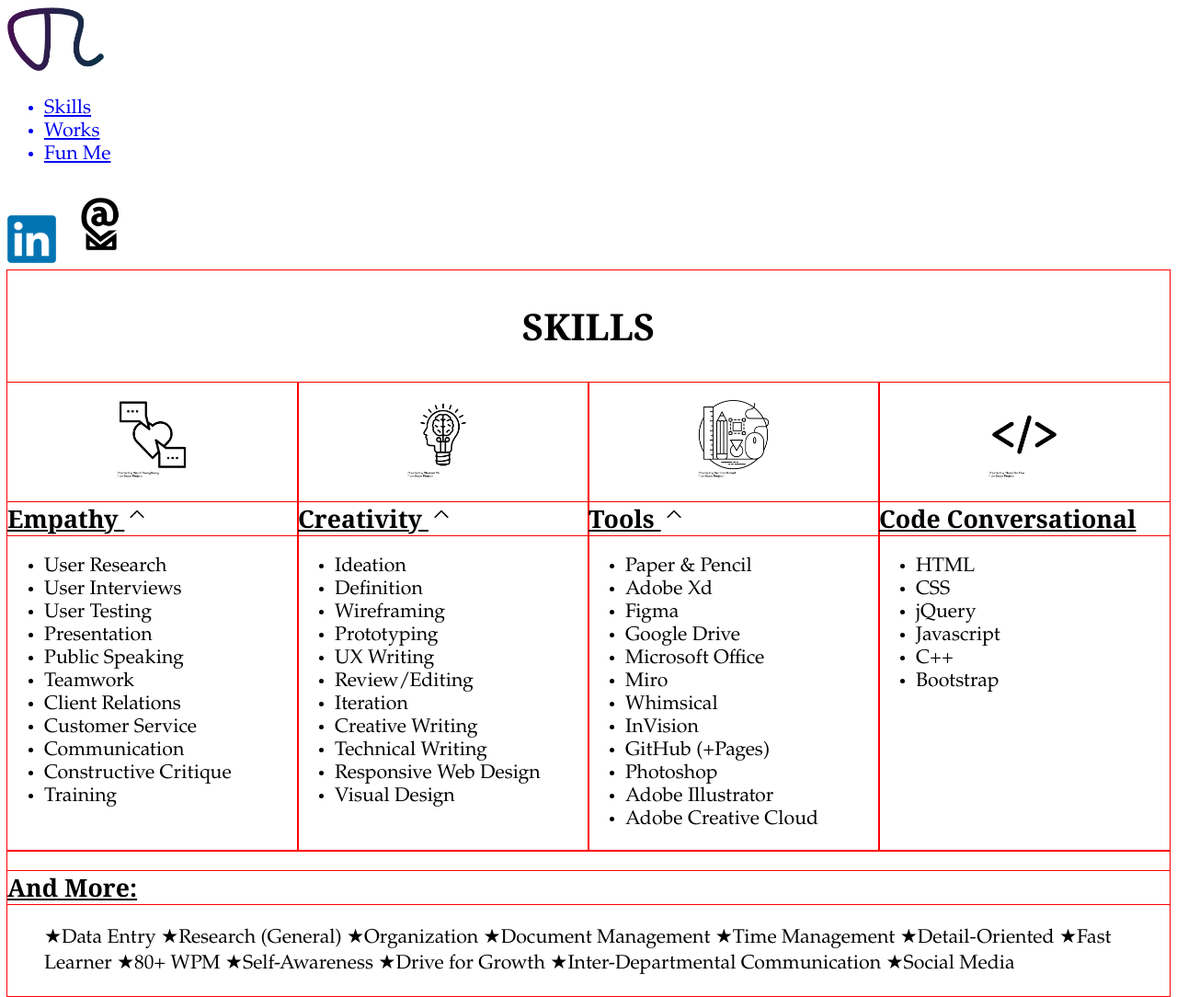
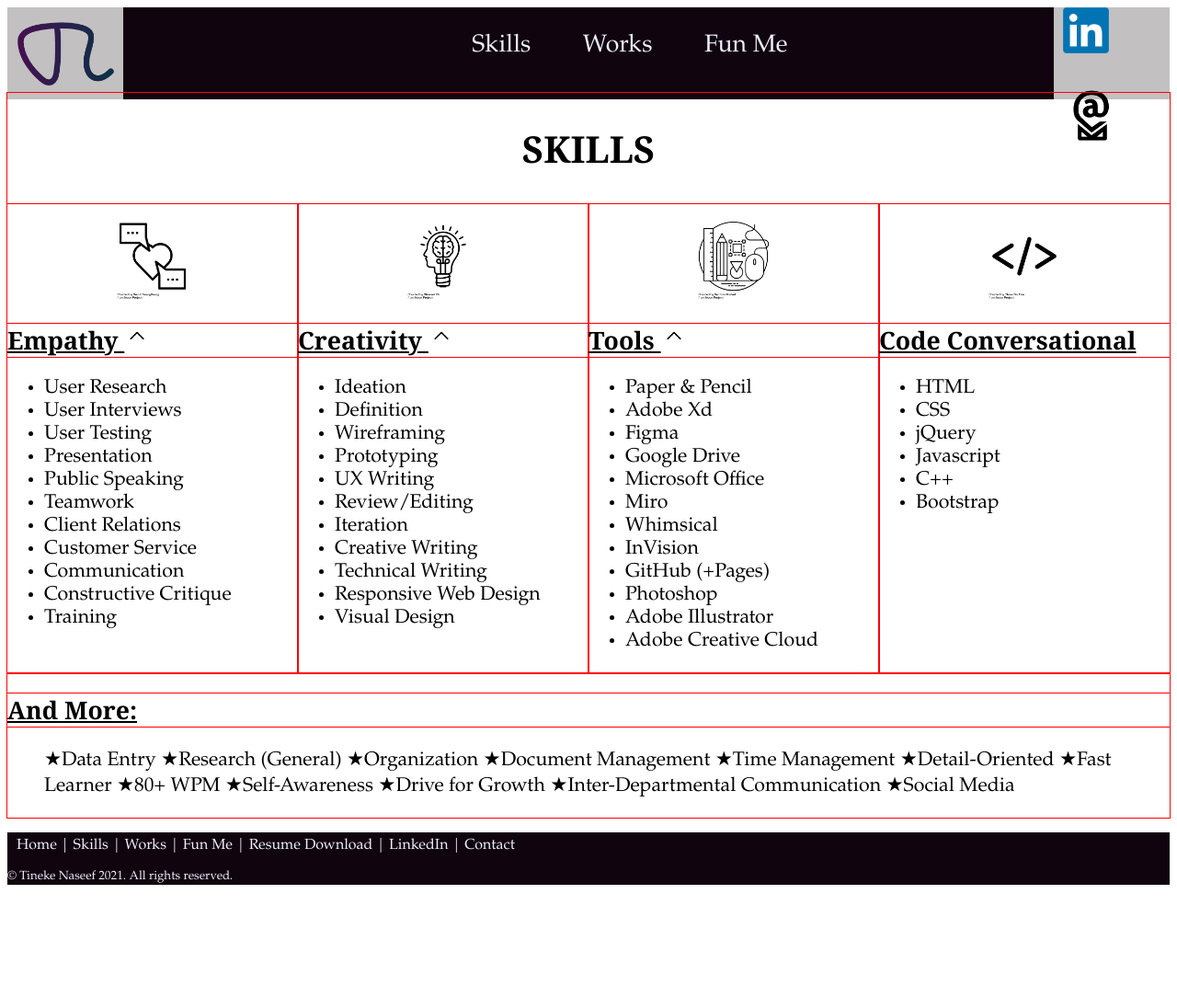
Before and after one commit to tnaseef/UX_UI_HW_17, a plain HTML site: page skills.html in a window 1280 px wide. Shown: the top 1084 px of the page at 92% size. After the commit the page ends 975 px from the top, so only its background shows below. Drawn offline with Linux system fonts and the light colour scheme.

Commit message:
Header & Footer CSS
+ styled header & footer w CSS
+ updated header across all pages
+ linked footer items
+ updated footer across all pages

```diff
--- a/CSS/style.css
+++ b/CSS/style.css
@@ -40,6 +40,63 @@ h2{
 
 
 /* Header */
+
+#header{
+    height: 64px;
+    display: inline-grid;
+    grid-template-columns: 1fr 8fr 1fr;
+    grid-template-rows: 100px;
+    grid-area:
+    "tn nav contact";
+}
+
+.tn{
+    background-color: rgb(16, 4, 14, 0.25);
+    margin: none;
+    padding: none;
+    text-align: center;
+}
+
+.tn img{
+    padding-top: 16px;
+}
+
+.nav{
+    background-color: #10040E;
+    font-family: "Spectral SC", Garamond, serif;
+    font-size: 20pt;
+    list-style-type: none;
+}
+
+
+.nav ul{
+    text-align: center;
+}
+.nav li{
+    display: inline;
+    padding-left: 50px;
+    font-size: 20pt;
+}
+
+.nav a{
+    color: #EEEEFF;
+    text-decoration: none;
+}
+
+.contactBar{
+    background-color: rgb(16, 4, 14, 0.25);
+}
+
+.linkedIn{
+    padding-left: 10px;
+    padding-bottom: 12px;
+    align-self: start;
+}
+
+.email{
+    padding-top: 8px;
+    align-self: center;
+}
 
 
 /* Homepage Content */
@@ -109,6 +166,7 @@ h2{
     display: inline;
 }
 
+
 /* Works Page */
 
 #works{
@@ -137,10 +195,30 @@ h2{
 
 /* Footer */
 
+footer{
+    background-color: #10040E;
+    color: #EEEEFF;
+    font-size: 10pt;
+  }
+
+.footList{
+    font-size: 12pt;
+    padding-left: 10px;
+    padding-top: 5px;
+}
+
+.footList a{
+    color: #EEEEFF !important;
+    text-decoration: none !important;
+}
+
+.footLI{
+  display: inline;
+}
 
 
 /* Mobile Media Query */
-@media only screen and (max-width: 1000){ /*change back to 600 once it's working*/
+@media only screen and (max-width: 600){
 
     #works{ /* Flex Container */
         outline: 1px solid red;
@@ -155,7 +233,7 @@ h2{
         text-align: center;
     }
 
-    #skills{ /* Grid Container */
+    #skills{ /* Grid Container -- Why isn't this working? */
         outline: 1px solid red;
         display: grid;
         grid-template-columns: 1fr;
@@ -169,43 +247,4 @@ h2{
             "more"
             ;
     }
-
-.skillHead{
-    grid-area: pgHead;
-    justify-self: stretch;
 }
-
-.skillCard{
-    outline: 1px solid red;
-}
-
-.skillCard .icon{
-    display: block;
-    margin: 18px auto;
-}
-
-.empathy{
-    grid-area: empathy;
-}
-
-.creative{
-    grid-area: creative;
-}
-
-.tools{
-    grid-area: tools;
-}
-
-.code{
-    grid-area: code;
-}
-
-.miscSkills{
-    grid-area: more;
-    outline: 1px solid red;
-}
-
-.miscSkills li{
-    display: inline;
-}
-}
--- a/skills.html
+++ b/skills.html
@@ -6,7 +6,7 @@
     </head>
 
     <body>
-        <header id="navigation">
+        <header id="header">
             <div class="tn"> <a href="index.html">
                 <img src="images/Color logo.png" alt="TN Logo"
                 width="105"
@@ -15,19 +15,19 @@
             </div>
             <nav class="nav">
                 <ul>
-                    <a href="skills.html"><li class="navTxt">Skills</li></a>
-                    <a href="works.html"><li class="navTxt">Works</li></a>
-                    <a href="..."><li class="navTxt">Fun Me</li></a>
+                    <a href="skills.html"><li>Skills</li></a>
+                    <a href="works.html"><li>Works</li></a>
+                    <a href="..."><li>Fun Me</li></a>
                 </ul>
             </nav>
             <div class="contactBar">
                 <img src="Images/linkedin.png" alt="LinkedIn Logo"
-                width="52.5"
-                height="52.5"
+                width="50"
+                height="50"
                 class="linkedIn">
                 <img src="Images/email.png" alt="Contact Button"
-                width="84"
-                height="84"
+                width="80"
+                height="80"
                 class="email">
             </div>
         </header>
@@ -154,15 +154,15 @@
 
         <footer>
             <ul class="footList">
-                <li class="footLI">Home |</li>
-                <li class="footLI"> Skills |</li>
-                <li class="footLI"> Works |</li>
-                <li class="footLI"> Fun Me |</li>
-                <li class="footLI"> Resume Download |</li>
-                <li class="footLI"> LinkedIn |</li>
+                <a href="index.html"><li class="footLI">Home |</li></a>
+                <a href="skills.html"><li class="footLI"> Skills |</li></a>
+                <a href="works.html"><li class="footLI"> Works |</li></a>
+                <a href="..."><li class="footLI"> Fun Me |</li></a>
+                <a href="..."><li class="footLI"> Resume Download |</li></a>
+                <a href="https://www.linkedin.com/in/tineke-naseef/" target="_blank"><li class="footLI"> LinkedIn |</li></a>
                 <li class="footLI"> Contact</li>
             </ul>
-            <p class="copyright">&copy; Tineke Naseef 2021. All rights         reserved.             </p>
+            <p class="copyright">&copy; Tineke Naseef 2021. All rights reserved.</p>
         </footer>
 
     </body>
```
Also changed, not shown: index.html (+15 -15 lines), works.html (+15 -15 lines), 1 other file.
